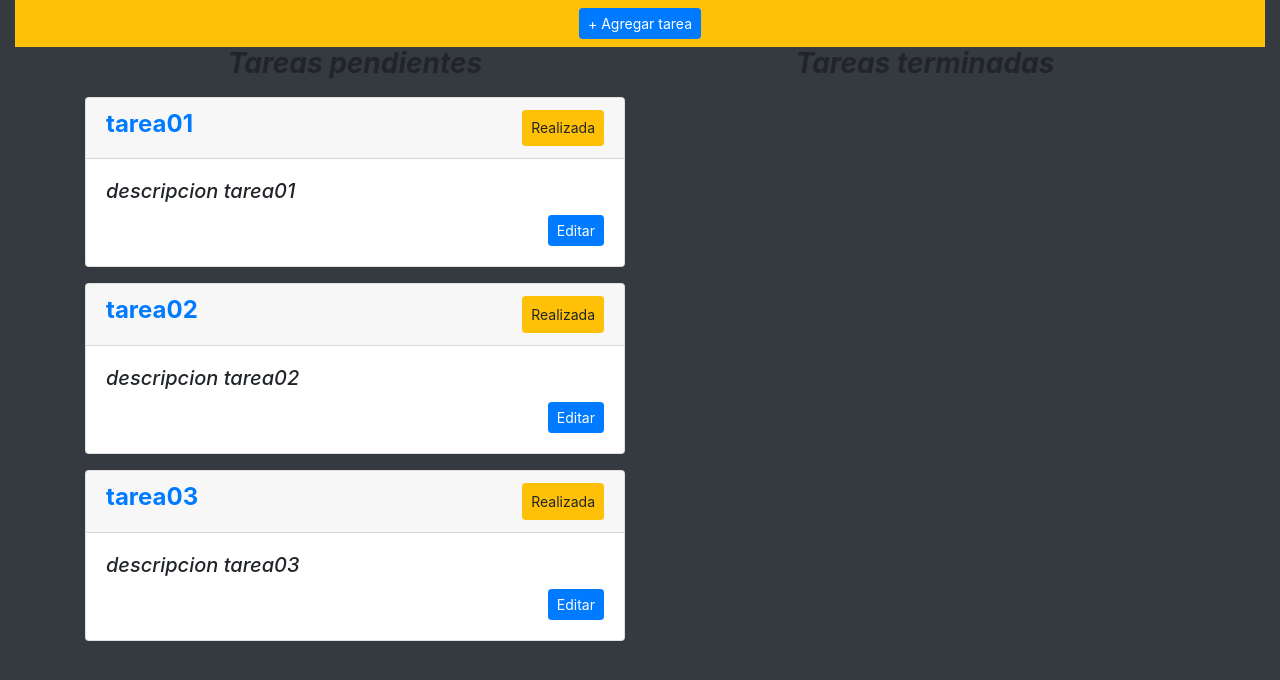
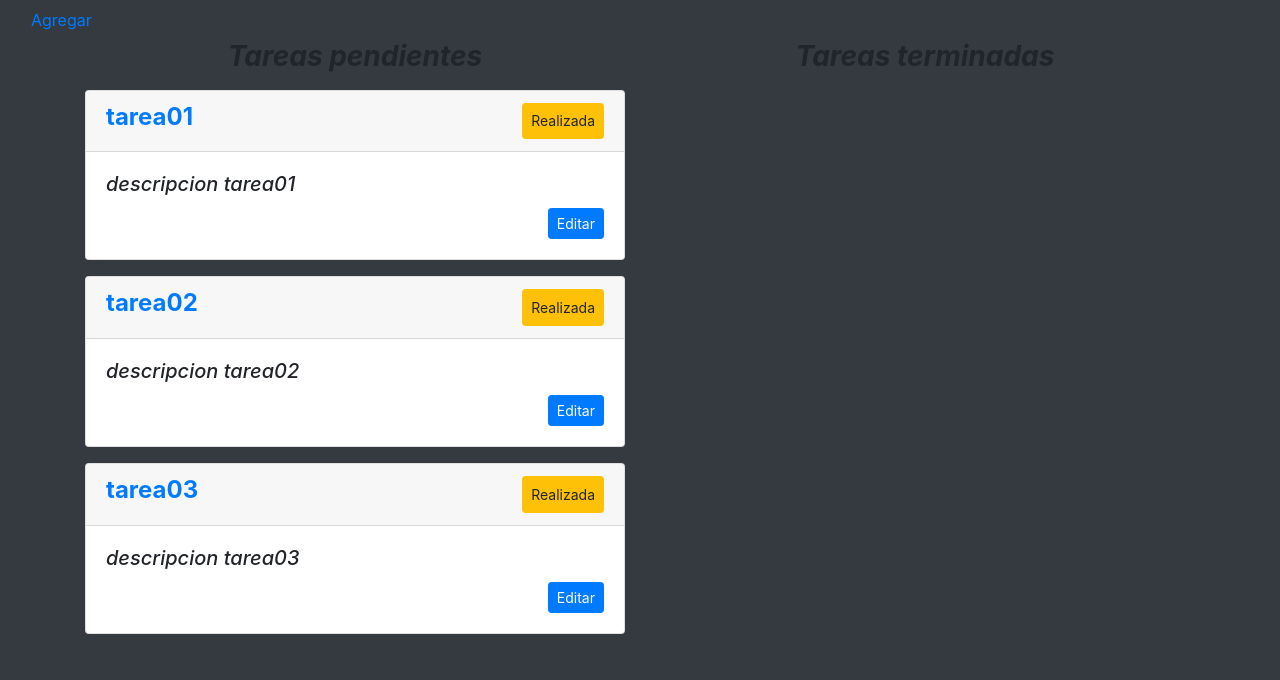
Before and after one commit to maurofuentes/task-list, a React (Create React App) app: page / in a window 1280 px wide. Shown: the top 680 px of the page. Built offline with nearby package versions, Linux system fonts and the light colour scheme.

Commit message:
nav.item added

```diff
--- a/src/App.js
+++ b/src/App.js
@@ -161,7 +161,7 @@ class App extends Component {
   }
 
   handleShowModal = (e)=>{
-      e.preventDefault();
+      // e.preventDefault();
 
     this.setState({
       modalShow: true
--- a/src/components/NavBar.js
+++ b/src/components/NavBar.js
@@ -12,17 +12,26 @@ class NavBar extends Component {
         return(
             <div className="container-fluid">
                 <Nav
-                    className="justify-content-center bg-warning"
+                    activeKey="/home"
+                    onSelect={onSubmitNav}
+                //    {className="justify-content-center bg-warning"}
                 >
-                    <form
+
+                    <Nav.Item>
+                        <Nav.Link eventKey="link-1">Agregar </Nav.Link>
+                    </Nav.Item>
+
+
+                   {/* { <form
                         onSubmit={onSubmitNav}
-                    >
-                        <input
+                    >} */}
+                        {/* {<input
                             className="btn btn-sm btn-primary m-2"
-                            type="submit"
+                            type="button"
                             value="+ Agregar tarea"
-                        />
-                    </form>
+                            onClick={onSubmitNav}
+                        />       }                 */}
+                    {/* {</form>} */}
 
                 </Nav>
             </div>
```
